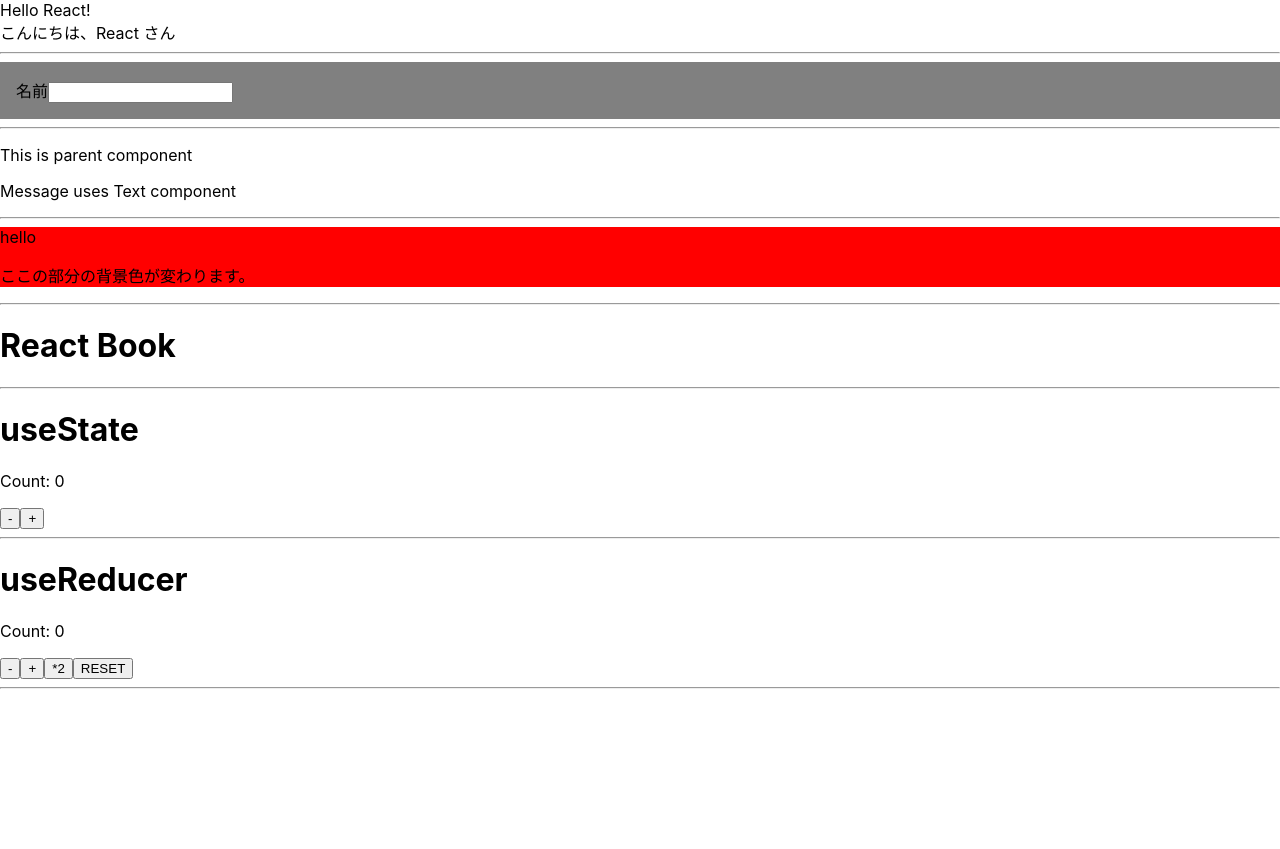
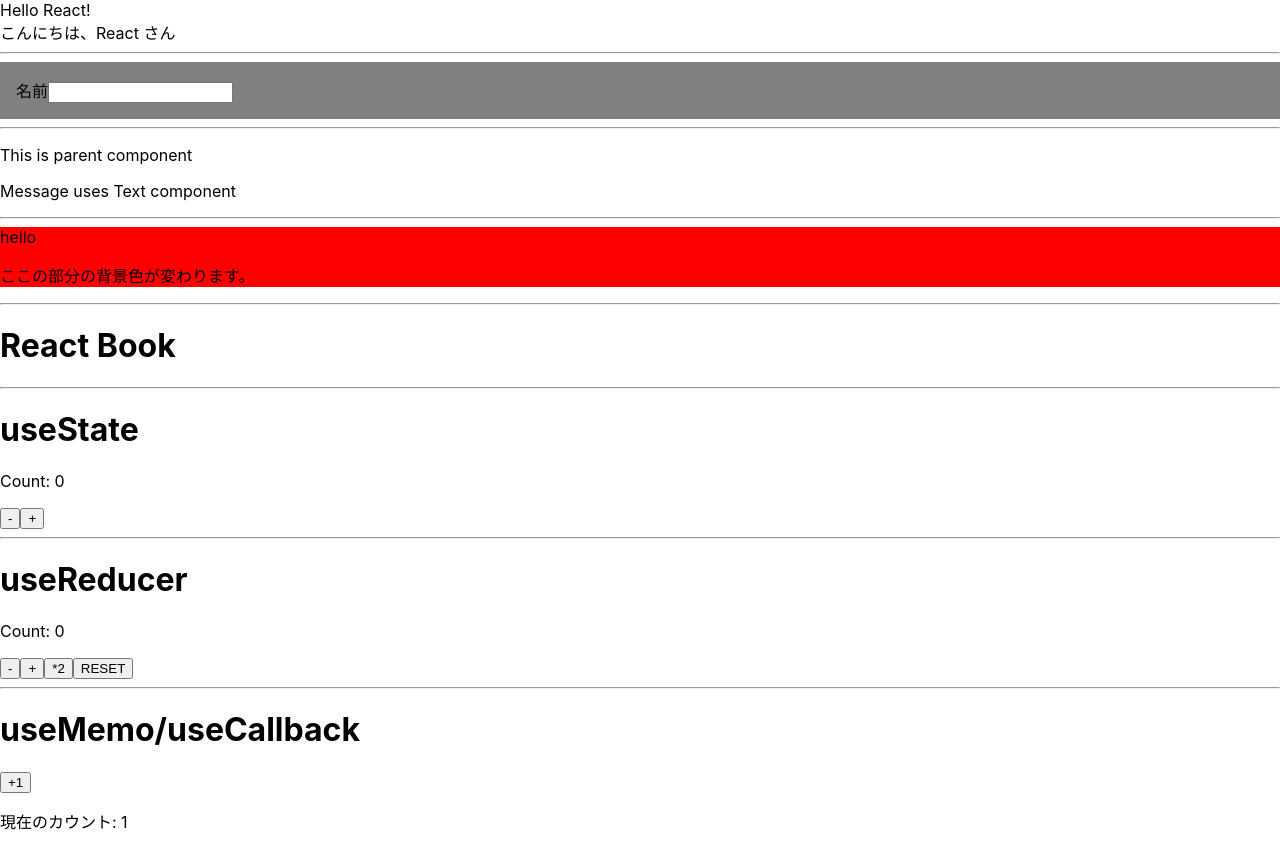
Before and after one commit to TomozQ/react-ts101, a React (Create React App) app: page / in a window 1280 px wide. Before the commit the page ends 800 px from the top, so only its background shows below. Built offline with nearby package versions, Linux system fonts and the light colour scheme.

Commit message:
memoization component

```diff
--- /dev/null
+++ b/src/components/Parent.tsx
@@ -0,0 +1,46 @@
+import React, { memo, useState } from 'react'
+
+type FizzProps = {
+  isFizz: boolean
+}
+
+// Fizzは通常の関数コンポーネント
+// isFizzがtrueの場合はFizzと表示し、それ以外は何も表示しない
+// isFizzの変化に関わらず、親が再描画されるとFizzも再描画される
+const Fizz = (props: FizzProps) => {
+  const { isFizz } = props
+  console.log(`Fizzが再描画されました, isFizz = ${isFizz}`)
+  return <span>{ isFizz ? 'Fizz' : ''}</span>
+}
+
+type BuzzProps = {
+  isBuzz: boolean
+}
+
+// Buzzはメモ化した関数コンポーネント
+// isBuzzがtrueの場合はBuzzと表示し、それ以外は何も表示しない
+// 親コンポーネントが再描画されても、isBuzzが変化しない限りは再描画しない
+const Buzz = memo<BuzzProps> ((props) => {
+  const { isBuzz } = props
+  console.log(`Buzzが再描画されました, isBuzz=${isBuzz}`)
+  return <span>{isBuzz ? 'Buzz' : ''}</span>
+})
+
+// この形式でexportした時はimport { Parent1 } from ... で読み込む
+export const Parent1 = () => {
+  const [count, setCount] = useState(1)
+  const isFizz = count % 3 === 0
+  const isBuzz = count % 5 === 0
+
+  console.log(`Parentが再描画されました, count = ${count}`)
+  return (
+    <div>
+      <button onClick={() => setCount((c) => c+1)}>+1</button>
+      <p>{`現在のカウント: ${count}`}</p>
+      <p>
+        <Fizz isFizz={ isFizz } />
+        <Buzz isBuzz={ isBuzz }/>
+      </p>
+    </div>
+  )
+}
--- a/src/index.tsx
+++ b/src/index.tsx
@@ -9,6 +9,7 @@
 import Page from './components/ContextSample';
 import Count from './components/Count';
 import Counter from './components/Counter';
+import { Parent1 } from './components/Parent';
 
 import reportWebVitals from './reportWebVitals';
 
@@ -16,7 +17,8 @@
   document.getElementById('root') as HTMLElement
 );
 root.render(
-  <React.StrictMode>  {/* 不適切なコードを検知するためのヘルパー */}
+  // <React.StrictMode>  {/* 不適切なコードを検知するためのヘルパー */}
+  <>
     <Hello />
     <hr />
     <Name />
@@ -33,7 +35,10 @@
     <h1>useReducer</h1>
     <Counter initialValue={0}/>
     <hr />
-  </React.StrictMode>
+    <h1>useMemo/useCallback</h1>
+    <Parent1 />
+  </>
+  // </React.StrictMode>
 );
 
 // If you want to start measuring performance in your app, pass a function
```
Also changed, not shown: 1 other file (tests, documents, lock files or other folders).
